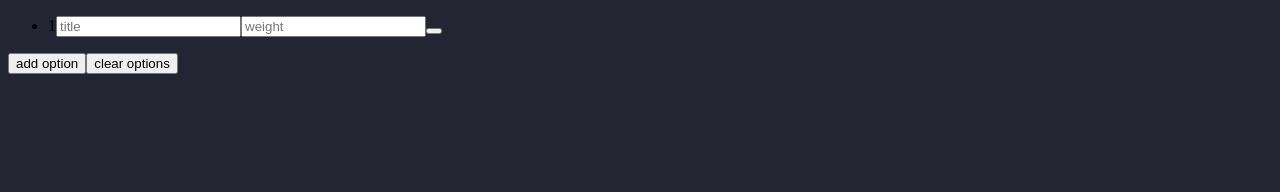
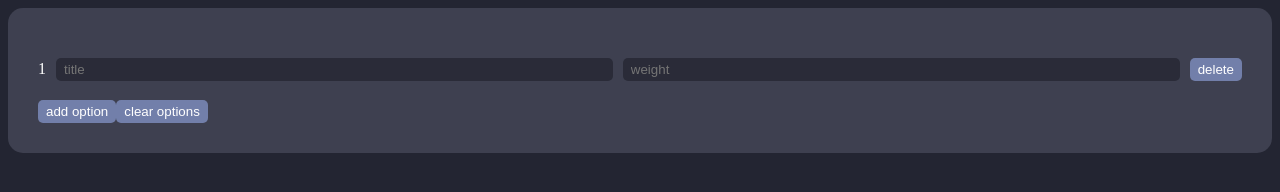
Before and after one commit to ketrololz/decision-making-tool, a website built with Vite: page decision-making-tool/index.html in a window 1280 px wide. Both pictures are taken after a click on the button "add option". Built offline with nearby package versions, Linux system fonts and the light colour scheme.

Commit message:
feat: add options styles

```diff
--- a/decision-making-tool/src/components/optionComponent.ts
+++ b/decision-making-tool/src/components/optionComponent.ts
@@ -3,7 +3,7 @@ import BaseComponent from '../utils/baseComponent';
 
 export default class OptionComponent extends BaseComponent {
   constructor(state: State) {
-    super({ tag: 'li', className: 'option-item' });
+    super({ tag: 'li', className: 'options-item' });
 
     const position = String(state.id);
 
@@ -53,6 +53,7 @@ export default class OptionComponent extends BaseComponent {
       const crossButton = new BaseComponent({
         tag: 'button',
         className: 'cross-btn',
+        text: 'delete',
       });
 
       crossButton.addListener('click', () => {
--- a/decision-making-tool/src/styles.scss
+++ b/decision-making-tool/src/styles.scss
@@ -1,5 +1,52 @@
 $body: #232532;
+$white: #fff;
+$input: #2A2B38;
+$container: #3E4050;
+$buttons: #727FAA;
 
 body {
   background-color: $body;
 }
+
+.container {
+  background-color: $container;
+  padding: 30px;
+  border-radius: 15px;
+  align-items: center;
+}
+
+.options {
+  display: flex;
+  flex-direction: column;
+  gap: 6px;
+  list-style-type: none;
+  padding: 0;
+
+  .options-item {
+    display: flex;
+    gap: 10px;
+    height: 30px;
+    align-items: center;
+
+    input {
+      background-color: $input;
+      width: 100%;
+      border: none;
+      border-radius: 5px;
+      padding: 4px 8px;
+      color: $white;
+    }
+  }
+
+  label {
+    color: $white;
+  }
+}
+
+button {
+  border: none;
+  border-radius: 5px;
+  padding: 4px 8px;
+  background-color: $buttons;
+  color: $white;
+}
```
